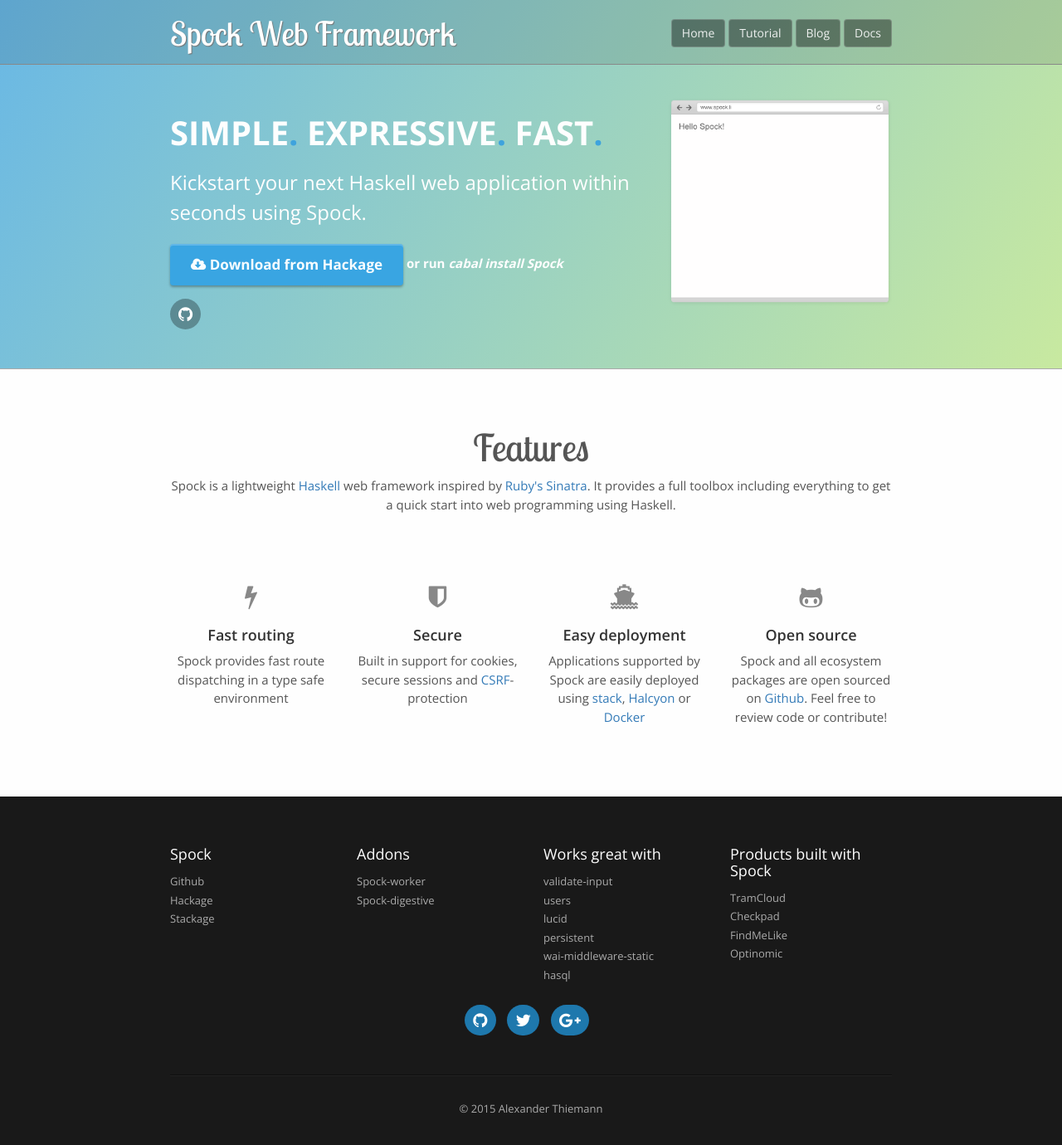
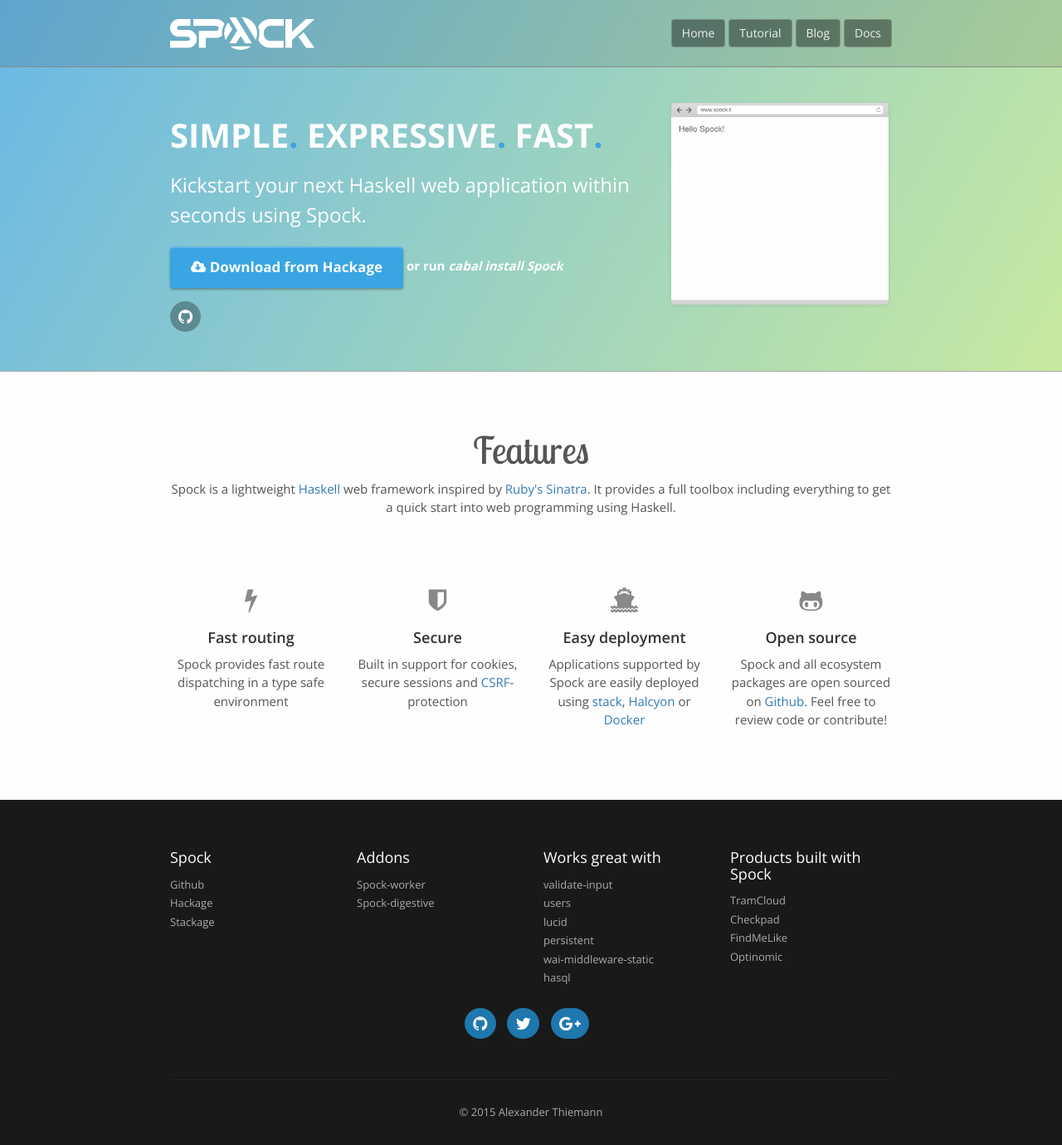
Before and after one commit to agrafix/Spock, a Jekyll site: the page built from index.html, in a window 1280 px wide. Shown: the whole page at 83% size. Built offline with Jekyll 4.4.1, drawn with Linux system fonts in a browser that asks for light colours; nearby versions of some CDN libraries; some web fonts are replaced.

Commit message:
add new logo

```diff
--- a/_includes/header.html
+++ b/_includes/header.html
@@ -3,7 +3,9 @@
     <div class="row">
       <div class="col-md-6">
         <div class="logo">
-          <h1><a href="/">Spock Web Framework</a></h1>
+          <a href="/">
+              <img src="{{ "/img/Spock_whiteonly.png" | prepend: site.baseurl }}" alt="Spock" />
+          </a>
         </div>
       </div>
       <div class="col-md-6">
--- a/css/main.scss
+++ b/css/main.scss
@@ -78,17 +78,11 @@ header {
   }
 }
 .logo {
-  margin-bottom: 15px;
-  h1 a {
-    font-size: 40px;
-    line-height: 40px;
-    color: #FFF;
-    font-family: 'Lobster Two', cursive;
-    text-shadow: 1px 1px 1px #777;
-  }
-  h1 a:hover {
-    text-decoration: none;
-  }
+    margin-top: 20px;
+    margin-bottom: 20px;
+    img {
+        height: 40px;
+    }
 }
 .navigation {
   margin-top: 23px;
```
Also changed, not shown: img/Spock_bluegrey.png (added), img/Spock_fullgrey.png (added), img/Spock_grey.png (added), img/Spock_white.png (added), img/Spock_whiteblue.png (added), img/Spock_whiteonly.png (added).
